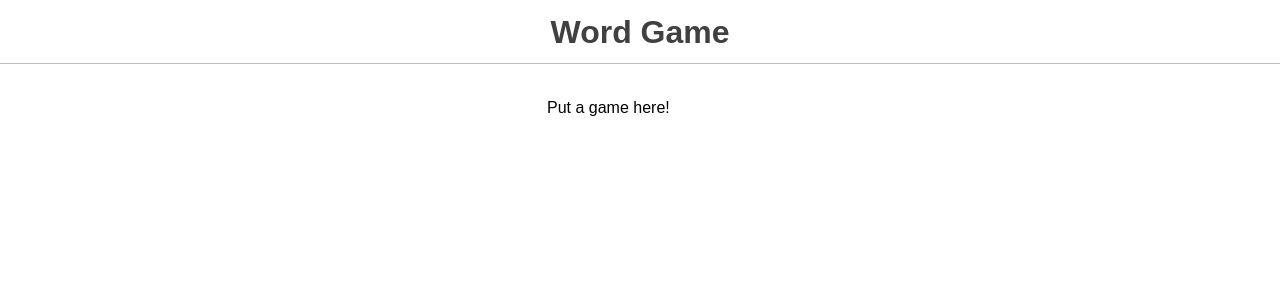
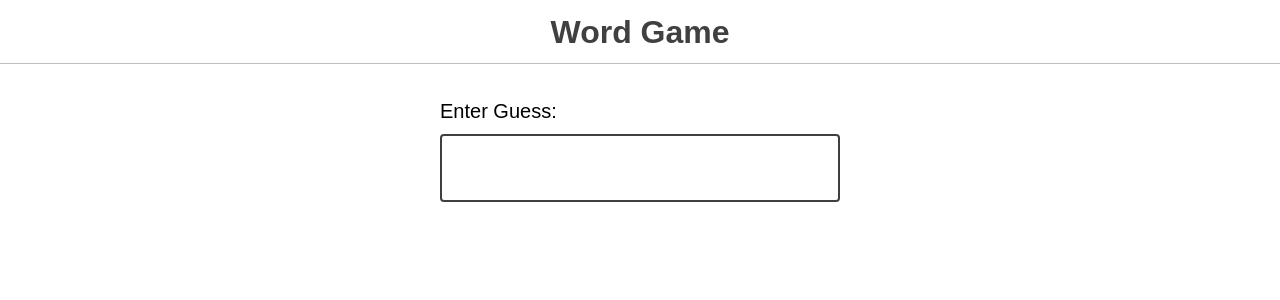
Before and after one commit to joy-of-react/project-wordle, a React (Vite) app: page / in a window 1280 px wide. Shown: the top 300 px of the page. Built offline with nearby package versions, Linux system fonts and the light colour scheme.

Commit message:
Create Form component

```diff
--- /dev/null
+++ b/src/components/Form/Form.js
@@ -0,0 +1,28 @@
+import React from 'react';
+
+function Form() {
+  const [input, setInput] = React.useState('');
+  function guessing(event){
+    event.preventDefault();
+    const guess = {
+      guess: input.toUpperCase(),
+    };
+    setInput('');
+    console.log(guess);
+  }
+  return(
+    <form className='guess-input-wrapper' onSubmit={() => guessing(event)}>
+      <label htmlFor='guess-input'>Enter Guess:</label>
+      <input
+        id='guess-input'
+        type='text'
+        value={input}
+        onChange={(event) => (
+            setInput(event.target.value)
+        )}
+      />
+    </form>
+  );
+}
+
+export default Form;
--- /dev/null
+++ b/src/components/Form/index.js
@@ -0,0 +1,2 @@
+export * from './Form';
+export { default } from './Form';
--- a/src/components/Game/Game.js
+++ b/src/components/Game/Game.js
@@ -2,6 +2,7 @@ import React from 'react';
 
 import { sample } from '../../utils';
 import { WORDS } from '../../data';
+import Form from '../Form/Form';
 
 // Pick a random word on every pageload.
 const answer = sample(WORDS);
@@ -9,7 +10,11 @@ const answer = sample(WORDS);
 console.info({ answer });
 
 function Game() {
-  return <>Put a game here!</>;
+  return(
+    <>
+      <Form />
+    </>
+  );
 }
 
 export default Game;
```
